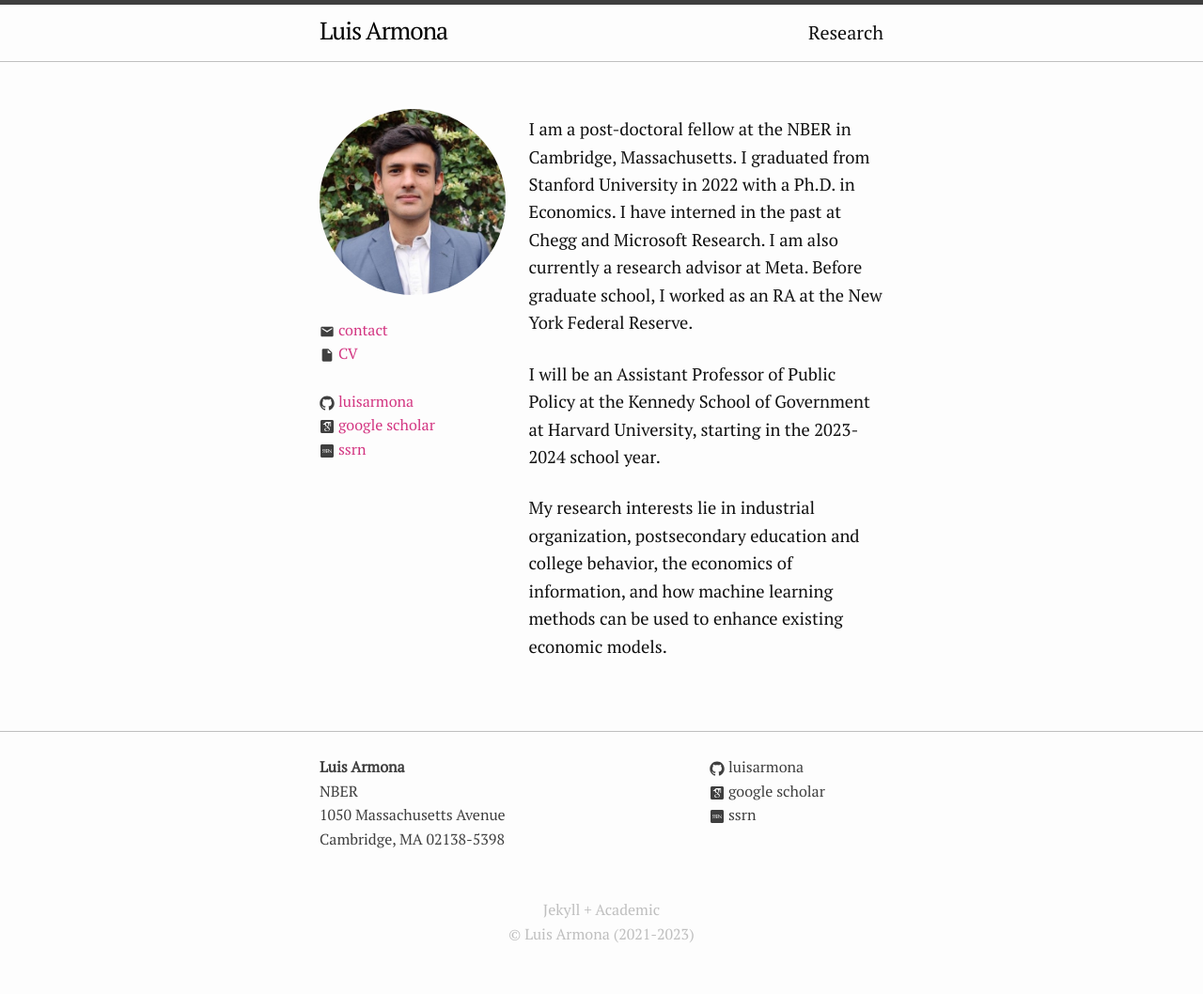
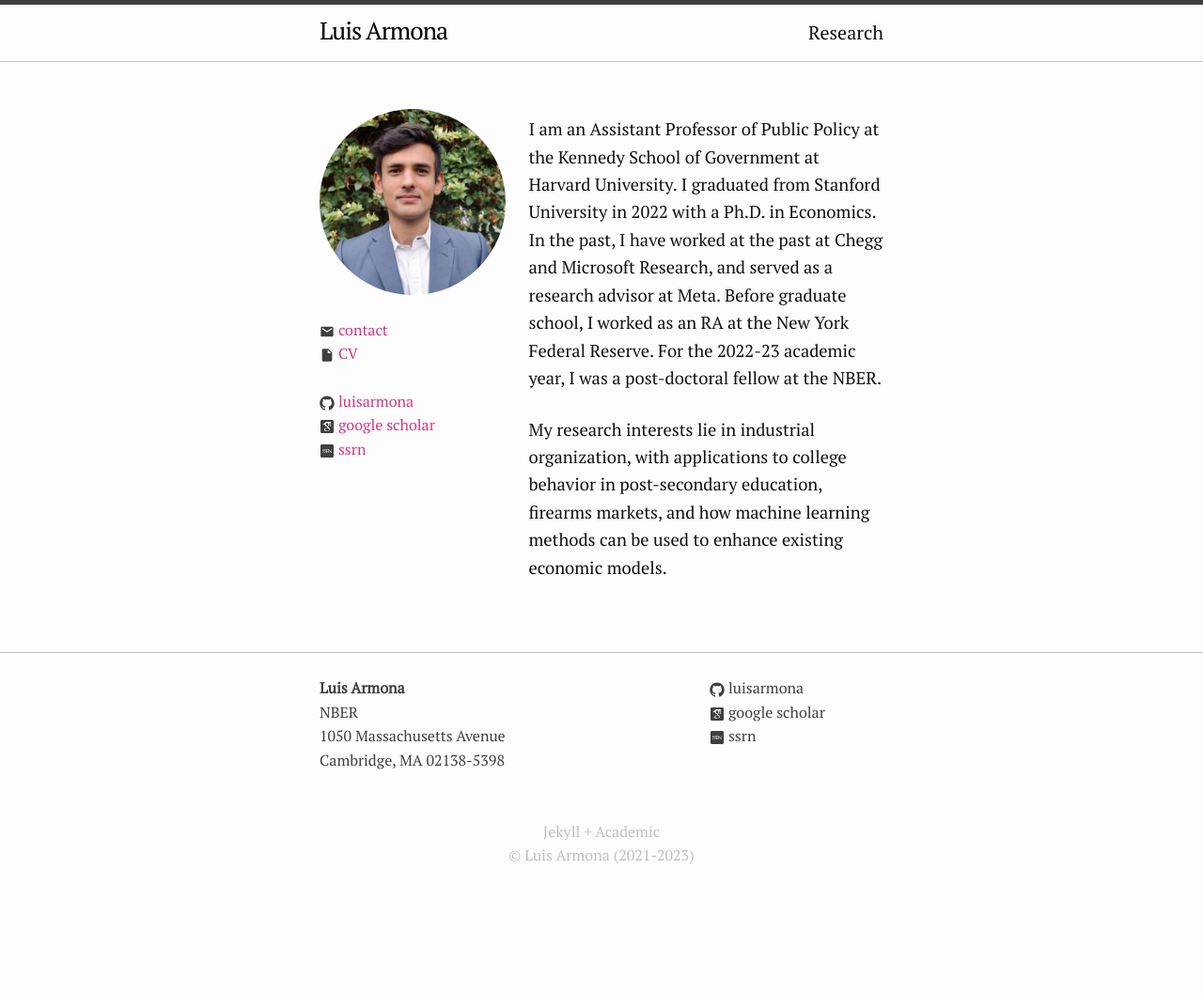
Before and after one commit to luisarmona/luisarmona.github.io, a Jekyll site: the page built from index.markdown, in a window 1280 px wide. Shown: the whole page at 94% size. Built offline with Jekyll 4.4.1, drawn with Linux system fonts in a browser that asks for light colours; after the commit the page ends 974 px from its top, so only the background shows below that.

Commit message:
updated cv/research to reflect AP position

```diff
--- a/Research.markdown
+++ b/Research.markdown
@@ -30,6 +30,6 @@ permalink: /research/
 
 - What is Newsworthy? Information and Bias in the Filtering of News (with Matthew Gentzkow, Emir Kamenica, and Jesse Shapiro).
 
-- The Effects of Social Network Access on Long-term Outcomes (with Mike Bailey).
+- The Long-term Effects of Expanding Social Capital via Social Media (with Mike Bailey).
 
 - The U.S. Consumer Firearms Industry: Equilibrium and Implications for Gun Policy (with Adam Rosenberg).
--- a/index.markdown
+++ b/index.markdown
@@ -6,8 +6,6 @@ layout: about
 #title: Luis Armona
 ---
 
-I am a post-doctoral fellow at the NBER in Cambridge, Massachusetts. I graduated from Stanford University in 2022 with a Ph.D. in Economics. I have interned in the past at Chegg and Microsoft Research. I am also currently a research advisor at Meta. Before graduate school, I worked as an RA at the New York Federal Reserve.
+I am an Assistant Professor of Public Policy at the Kennedy School of Government at Harvard University. I graduated from Stanford University in 2022 with a Ph.D. in Economics. In the past, I have worked at the past at Chegg and Microsoft Research, and served as a research advisor at Meta. Before graduate school, I worked as an RA at the New York Federal Reserve. For the 2022-23 academic year, I was a post-doctoral fellow at the NBER.
 
-I will be an Assistant Professor of Public Policy at the Kennedy School of Government at Harvard University, starting in the 2023-2024 school year.
-
-My research interests lie in industrial organization, postsecondary education and college behavior, the economics of information, and how machine learning methods can be used to enhance existing economic models.
+My research interests lie in industrial organization, with applications to college behavior in post-secondary education, firearms markets, and how machine learning methods can be used to enhance existing economic models.
```
Also changed, not shown: images/luis_jmc_uncropped.jpeg (added), 1 other file.
